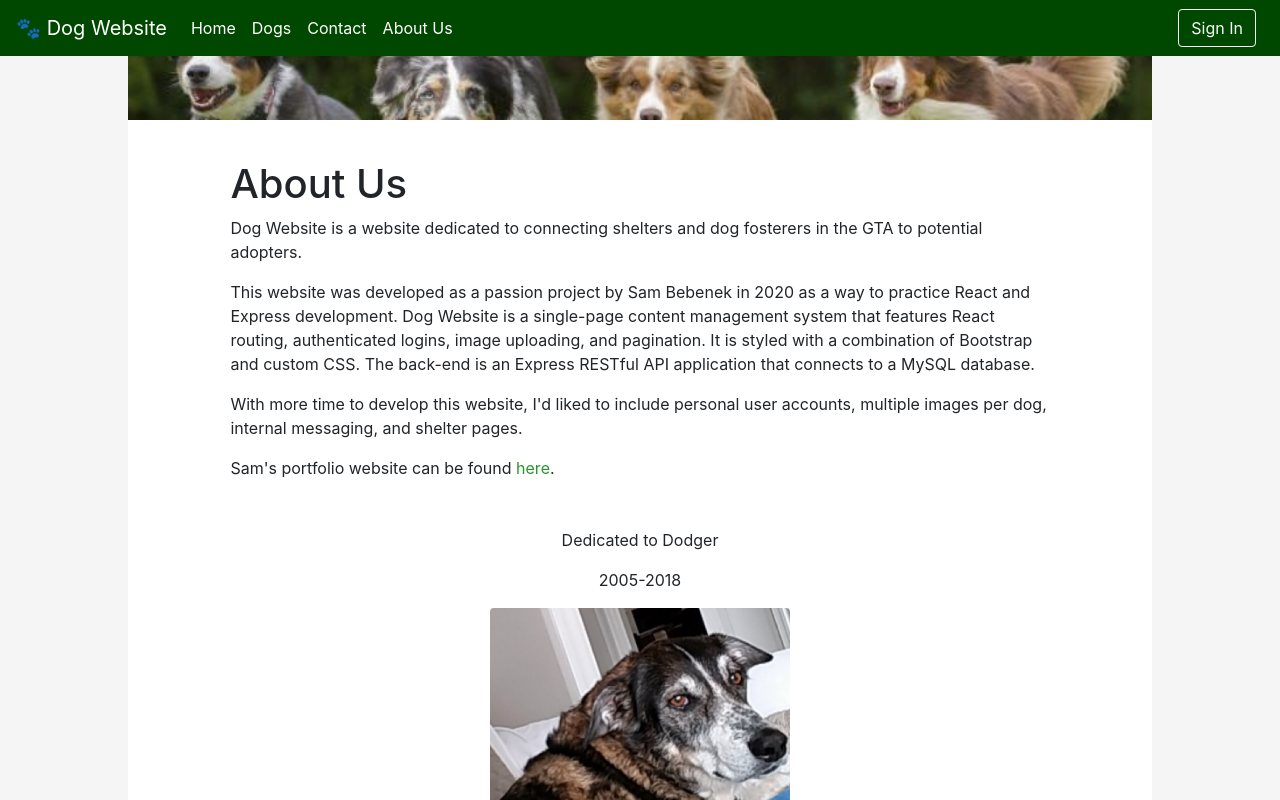
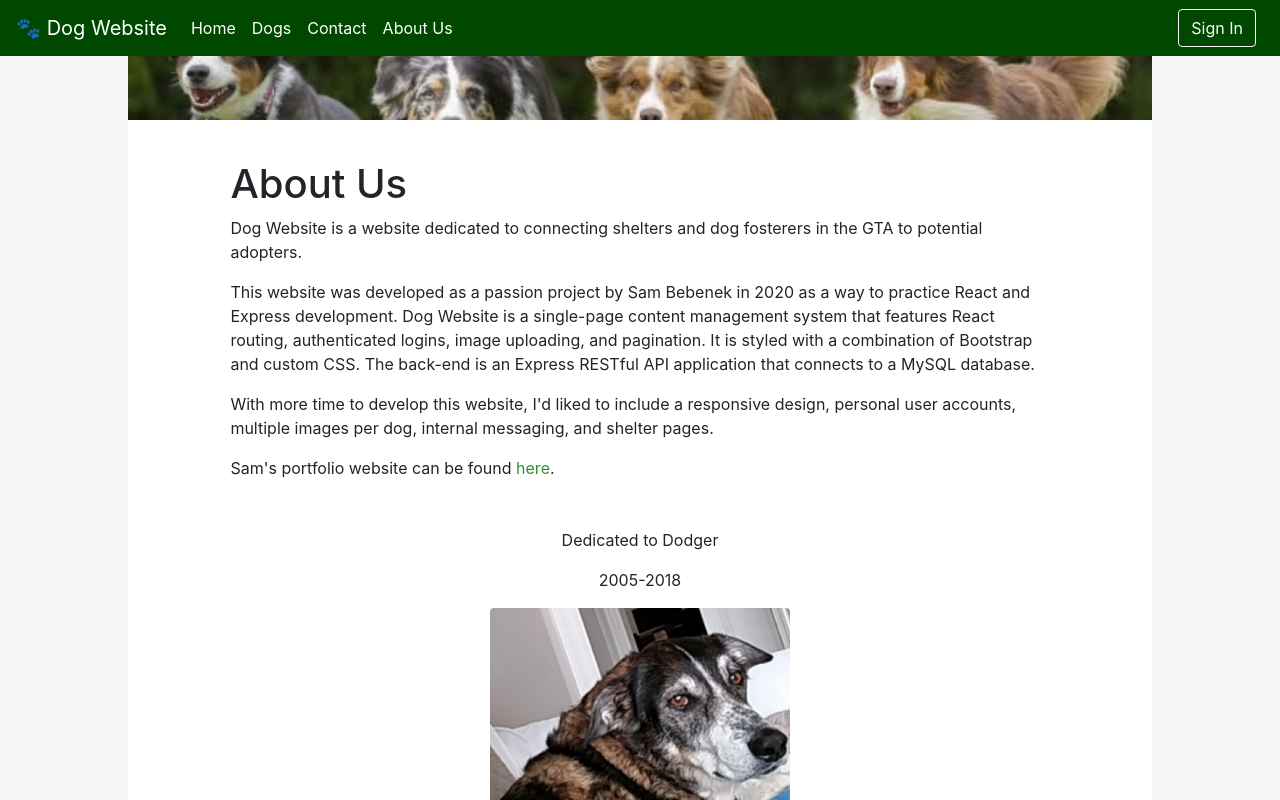
Before and after one commit to sbebenek/dogwebsite, a React (Create React App) app in the folder client/: page /about in a window 1280 px wide. Shown: the top 800 px of the page. Built offline with nearby package versions, Linux system fonts and the light colour scheme.

Commit message:
update about us page in build

```diff
--- a/client/src/components/About.js
+++ b/client/src/components/About.js
@@ -24,7 +24,7 @@ export class About extends React.Component {
                 </p>
 
                 <p>
-                    With more time to develop this website, I'd liked to include personal user accounts, multiple images per dog, internal messaging, and shelter pages.
+                    With more time to develop this website, I'd liked to include a responsive design, personal user accounts, multiple images per dog, internal messaging, and shelter pages.
                 </p>
                 <p className="mb-5">Sam's portfolio website can be found <a href="http://sambebenek.com" target="_blank">here</a>.</p>
                 <div className="d-flex justify-content-center">
```
Also changed, not shown: 9 other files (tests, documents, lock files or other folders).
